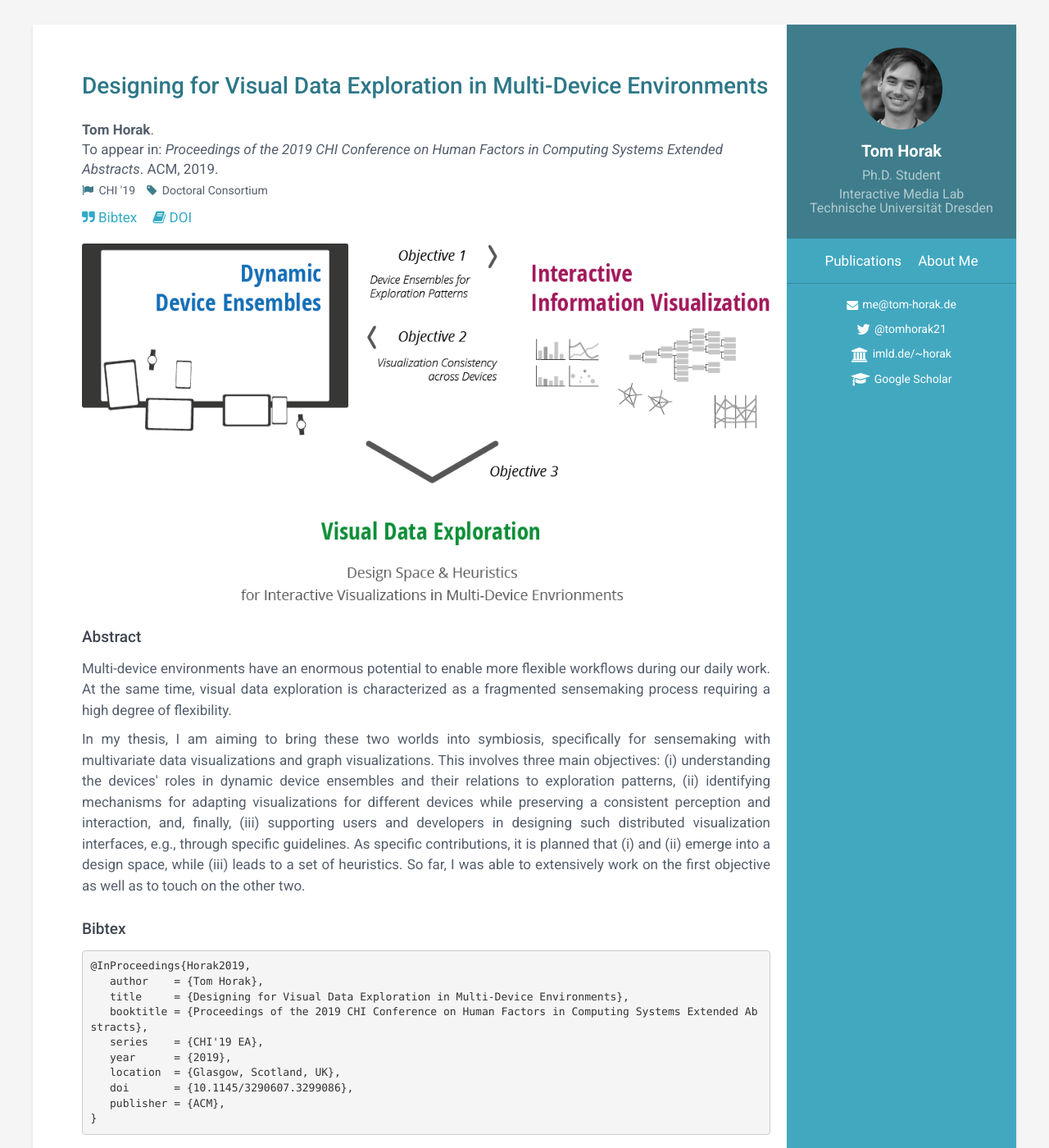
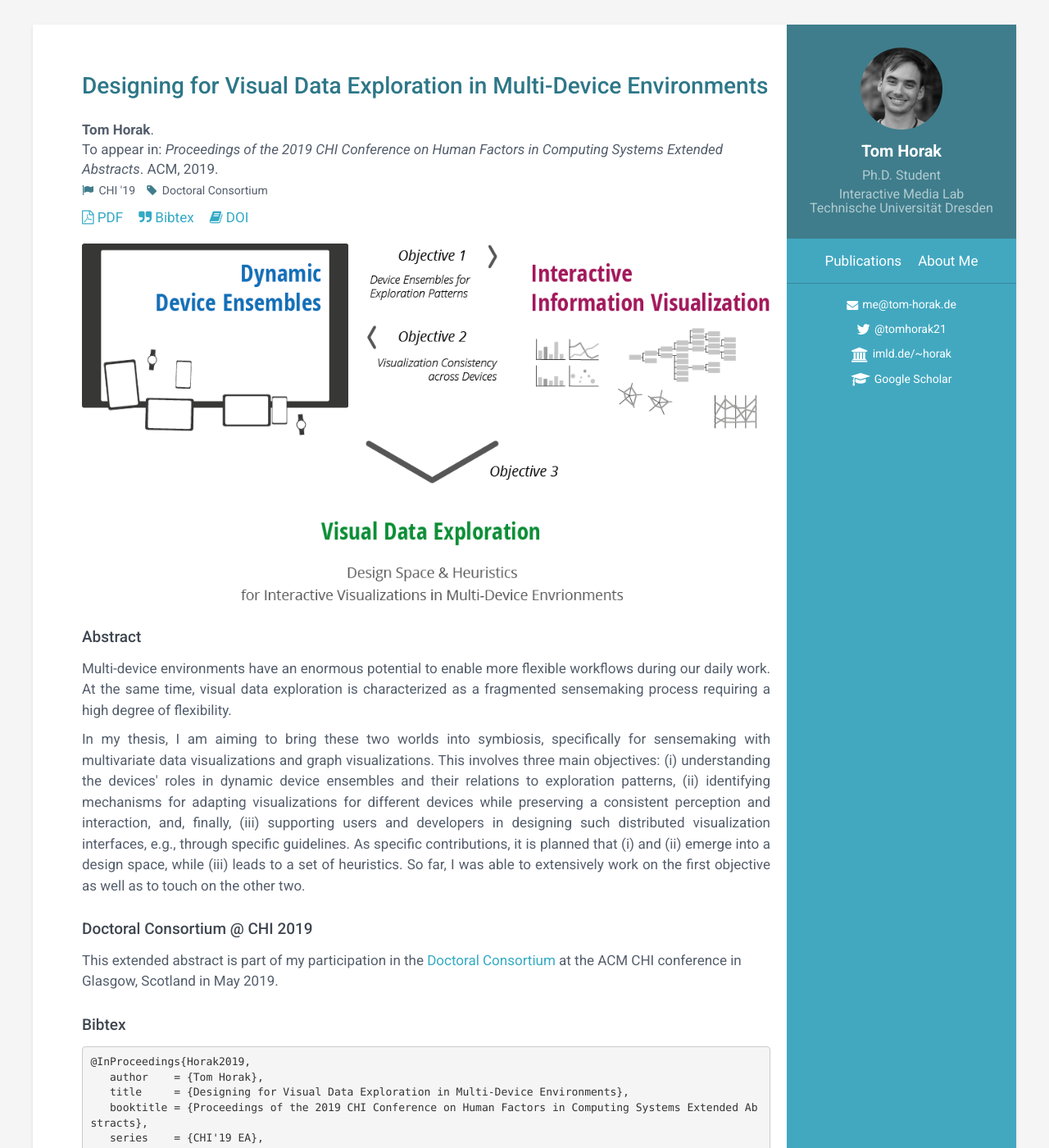
Before and after one commit to tomhorak21/tomhorak21.github.io, a Jekyll site: the page built from _publications/2019/dc-multi-device-data-exploration.md, in a window 1280 px wide and 1400 px high. Shown: the whole window at 82% size. Built offline with Jekyll 4.4.1, drawn with Linux system fonts in a browser that asks for light colours.

Commit message:
Updated CHI DC.

```diff
--- a/_publications/2019/dc-multi-device-data-exploration.md
+++ b/_publications/2019/dc-multi-device-data-exploration.md
@@ -5,7 +5,7 @@ date: 2019-05-04
 doi: 10.1145/3290607.3299086
 keywords: Visual Data Analysis, Cross-Device Interaction, Mobile Visualization
 pages:
-pdf:
+pdf: https://imld.de/cnt/uploads/Horak-Doctoral_Consortium-CHI2019.pdf
 poster:
 projectpage:
 publisher: ACM
@@ -44,3 +44,5 @@ bibtex: >
     }
 
 ---
+## Doctoral Consortium @ CHI 2019
+This extended abstract is part of my participation in the [Doctoral Consortium](https://chi2019.acm.org/authors/doctoral-consortium/) at the ACM CHI conference in Glasgow, Scotland in May 2019.
```
